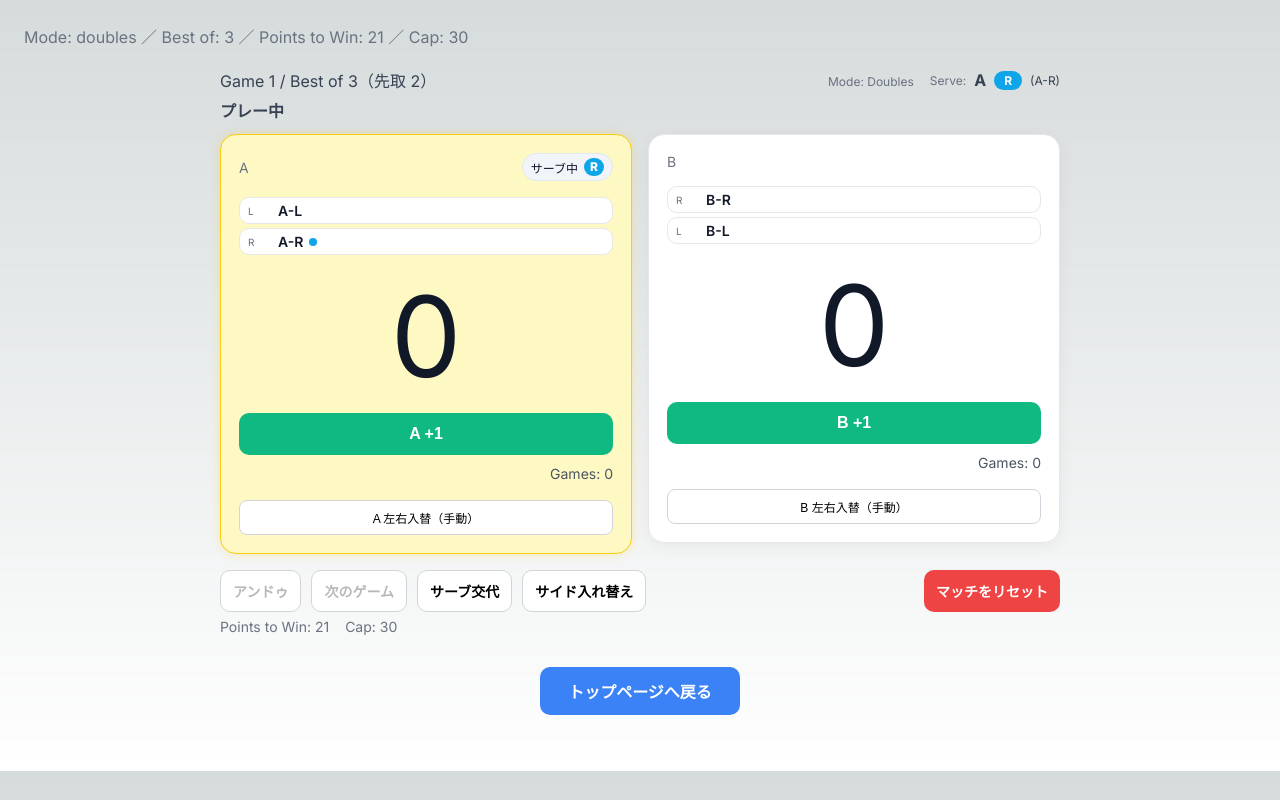
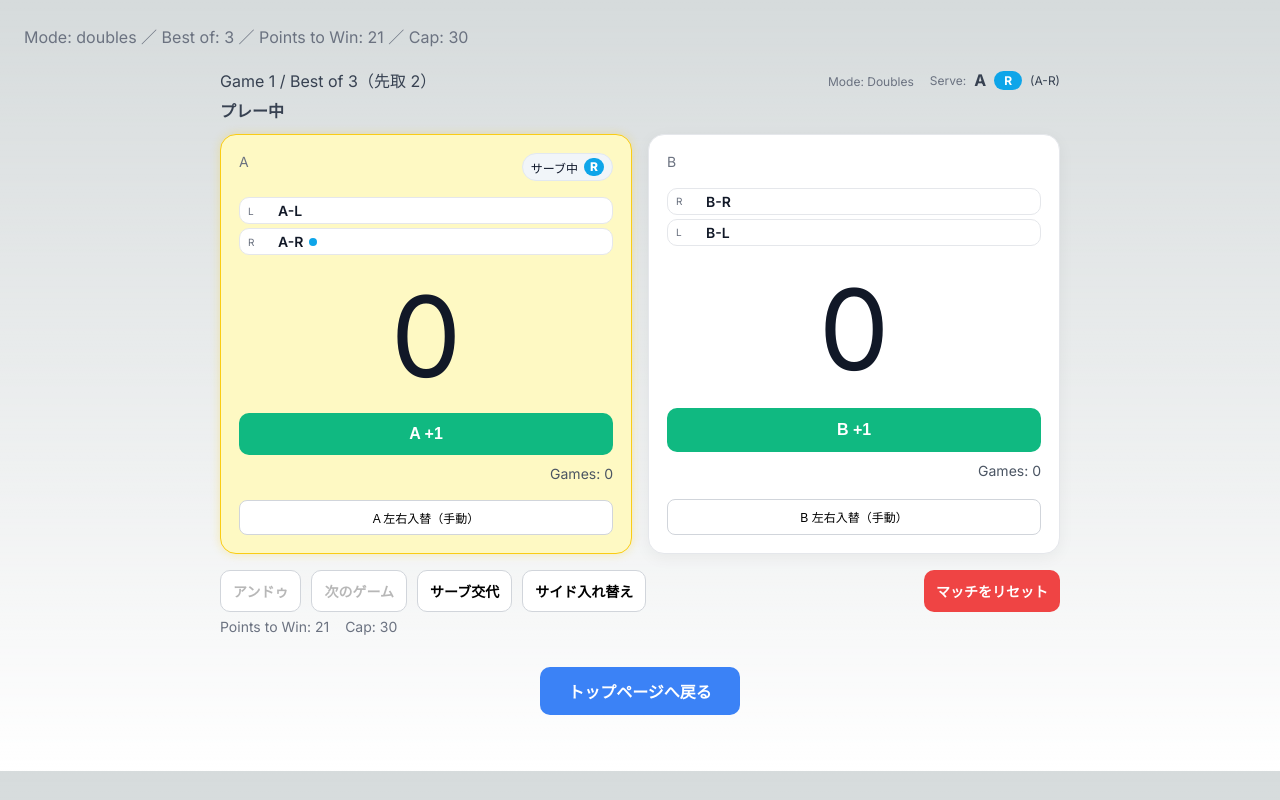
Before and after one commit to KimiyukiYamauchi/bdscore, a Next.js app: page /match in a window 1280 px wide. Built offline with nearby package versions, Linux system fonts and the light colour scheme.

Commit message:
勝者側と敗者側のカードの高さを揃える

```diff
--- a/app/match/Scoreboard.module.css
+++ b/app/match/Scoreboard.module.css
@@ -25,16 +25,17 @@
   grid-template-columns: 1fr 1fr;
   gap: 16px;
   margin: 8px 0 16px;
+
+  align-items: stretch; /* ★ 念のため（デフォルトだけど明示） */
 }
 
 /* 勝ったサイドの見た目を強調 */
 .sideWinner {
   position: relative;
   border-radius: 16px;
-  padding: 8px; /* ScoreCard 周りにちょっと余白を足す */
-  box-shadow: 0 0 0 3px #ffc107, 0 0 20px rgba(255, 193, 7, 0.7);
+  outline: 3px solid #ffc107; /* padding不要 */
+  box-shadow: 0 0 20px rgba(255, 193, 7, 0.7);
   background: radial-gradient(circle at top, #fff8e1, #ffffff 60%);
-  transform: scale(1.02);
   transition: transform 0.2s ease, box-shadow 0.2s ease;
 }
 
@@ -58,6 +59,7 @@
    現在は `flipped` ロジックを使わず左右を切替しているため削除しました) */
 
 .card {
+  height: 100%;
   background: #ffffff;
   border: 1px solid #e5e7eb;
   border-radius: 16px;
@@ -79,6 +81,13 @@
 .side {
   font-size: 14px;
   color: #6b7280;
+
+  height: 100%; /* ★ グリッドセルの高さに合わせる */
+  display: flex; /* ★ 中身(ScoreCard)を伸ばすため */
+}
+
+.side > * {
+  flex: 1; /* ★ ScoreCard を縦に伸ばす */
 }
 
 .score {
```
